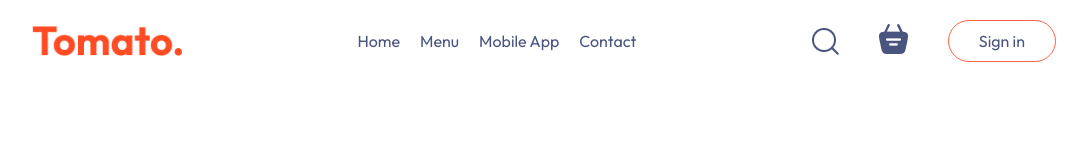
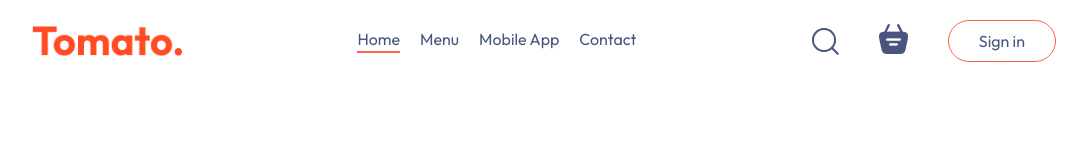
Before and after one commit to fmfahath/foody-delivery, a React (Vite) app in the folder frontend/: page / in a window 1280 px wide. Shown: the top 160 px of the page, without its empty margins (96-1183 px from the left). Built offline with nearby package versions, Linux system fonts and the light colour scheme.

Commit message:
frontend >> Navbar -- active menu state, css added

```diff
--- a/frontend/src/components/Navbar/Navbar.css
+++ b/frontend/src/components/Navbar/Navbar.css
@@ -39,3 +39,12 @@
     background-color: tomato;
     color: white;
 }
+
+.navbar .active {
+    padding-bottom: 2px;
+    border-bottom: 2px solid tomato;
+}
+
+.navbar li {
+    cursor: pointer;
+}
--- a/frontend/src/components/Navbar/Navbar.jsx
+++ b/frontend/src/components/Navbar/Navbar.jsx
@@ -1,16 +1,19 @@
-import React from 'react'
+import React, { useState } from 'react'
 import './navbar.css'
 import { assets } from '../../assets/assets.js'
 
 const Navbar = () => {
+
+    const [menu, setMenu] = useState('home')
+
     return (
         <div className='navbar'>
             <img src={assets.logo} alt="logo" className='logo' />
             <ul className="navbar-menu">
-                <li>Home</li>
-                <li>Menu</li>
-                <li>Mobile App</li>
-                <li>Contact</li>
+                <li onClick={() => setMenu("home")} className={menu === 'home' ? 'active' : ''}>Home</li>
+                <li onClick={() => setMenu("menu")} className={menu === 'menu' ? 'active' : ''}>Menu</li>
+                <li onClick={() => setMenu("mobile")} className={menu === 'mobile' ? 'active' : ''}>Mobile App</li>
+                <li onClick={() => setMenu("contact")} className={menu === 'contact' ? 'active' : ''}>Contact</li>
             </ul>
             <div className="navbar-right">
                 <img src={assets.search_icon} alt="search-icon" />
```
